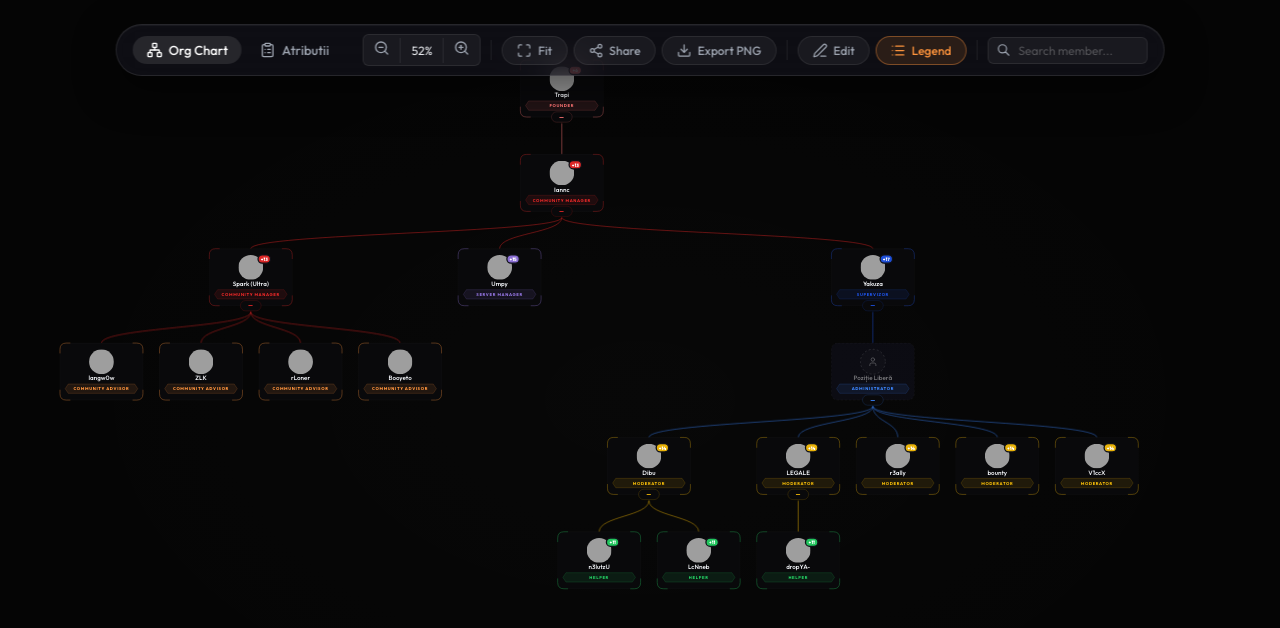
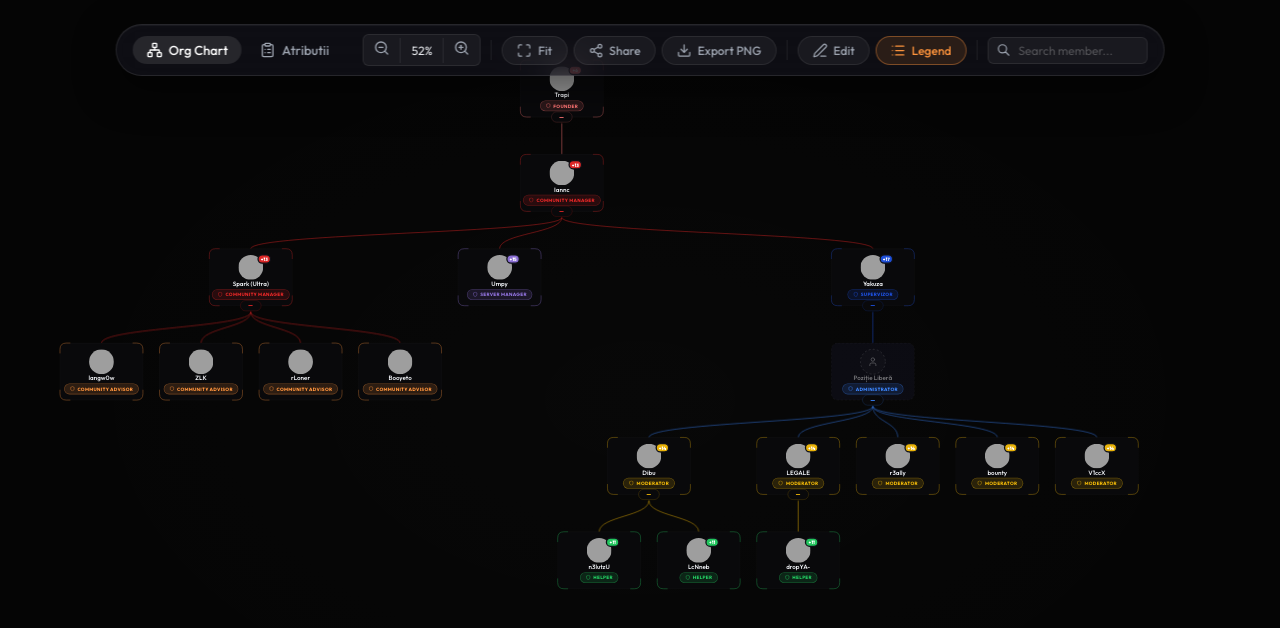
Before and after one commit to iannC69/wildfire-org-chart, a React (Vite) app: page / in a window 1280 px wide. Shown: the top 628 px of the page. Built offline with nearby package versions, Linux system fonts and the light colour scheme; grey boxes are pictures that could not be loaded.

Commit message:
Update role tag to use auto-sizing pill with shield icon via foreignObject

```diff
--- a/src/pages/OrgChart.jsx
+++ b/src/pages/OrgChart.jsx
@@ -292,35 +292,28 @@ function OrgNode({ node, onCollapse, onSelect, selected, searchQuery, onVacantCl
         {isVacant ? 'Poziție Liberă' : node.name}
       </text>
 
-      {/* Role badge background */}
-      <path
-        d={`
-          M ${NODE_W / 2 - 64} 79
-          L ${NODE_W / 2 + 64} 79
-          L ${NODE_W / 2 + 70} 88
-          L ${NODE_W / 2 + 64} 97
-          L ${NODE_W / 2 - 64} 97
-          L ${NODE_W / 2 - 70} 88
-          Z
-        `}
-        fill={`color-mix(in srgb, ${nodeColor} 10%, transparent)`}
-        stroke={`color-mix(in srgb, ${nodeColor} 30%, transparent)`}
-        strokeWidth={1}
-        pointerEvents="none"
-      />
-      {/* Role badge text */}
-      <text
-        x={NODE_W / 2} y={91}
-        textAnchor="middle"
-        fill={nodeColor}
-        fontSize={8}
-        fontWeight={800}
-        letterSpacing={1.2}
-        fontFamily="inherit"
-        pointerEvents="none"
-      >
-        {role?.title?.toUpperCase().replace('_', ' ') || 'STAFF'}
-      </text>
+      {/* Role badge (foreignObject for flexbox auto-sizing & icons) */}
+      <foreignObject x={0} y={76} width={NODE_W} height={24} pointerEvents="none">
+        <div style={{
+          display: 'flex', width: '100%', height: '100%',
+          alignItems: 'center', justifyContent: 'center'
+        }}>
+          <div style={{
+            display: 'flex', alignItems: 'center', gap: '5px',
+            padding: '4px 10px',
+            background: `color-mix(in srgb, ${nodeColor} 15%, transparent)`,
+            border: `1px solid color-mix(in srgb, ${nodeColor} 40%, transparent)`,
+            borderRadius: '50px',
+            color: nodeColor,
+            fontSize: '9px',
+            fontWeight: 800,
+            letterSpacing: '0.5px'
+          }}>
+            <Shield size={10} />
+            {role?.title?.toUpperCase().replace('_', ' ') || 'STAFF'}
+          </div>
+        </div>
+      </foreignObject>
 
       {/* Responsibilities count pill (attached to top-right of Avatar) */}
       {!isVacant && roleDetails?.responsibilities?.length > 0 && (
```
